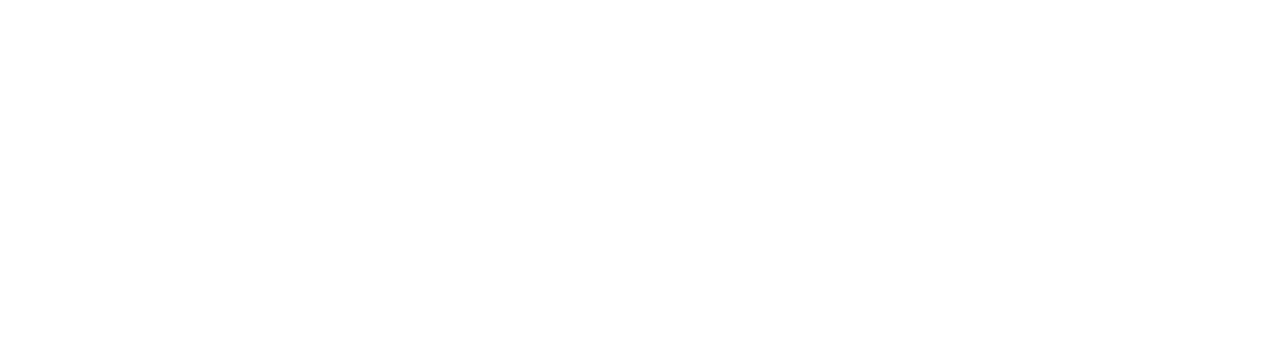
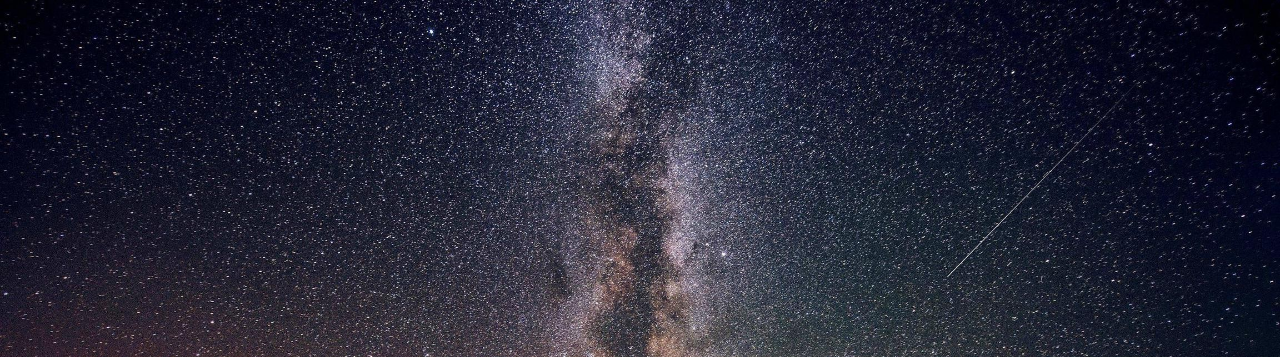
Before and after one commit to 5olid5nake/pokeoclock, a plain HTML site: page index.html in a window 1280 px wide. Shown: the top 357 px of the page. Drawn offline with Linux system fonts and the light colour scheme.

Commit message:
Update style.css

```diff
--- a/style.css
+++ b/style.css
@@ -50,7 +50,7 @@ header::before {
 	right: 0;
 	bottom: 0;
 	display: block;
-	background: url(./medias/4.jpg);
+	background: url(./4.jpg);
 	background-size: cover;
 	transform-origin: center center 0;
 	transform: translateZ(-1px) scale(2);
```
